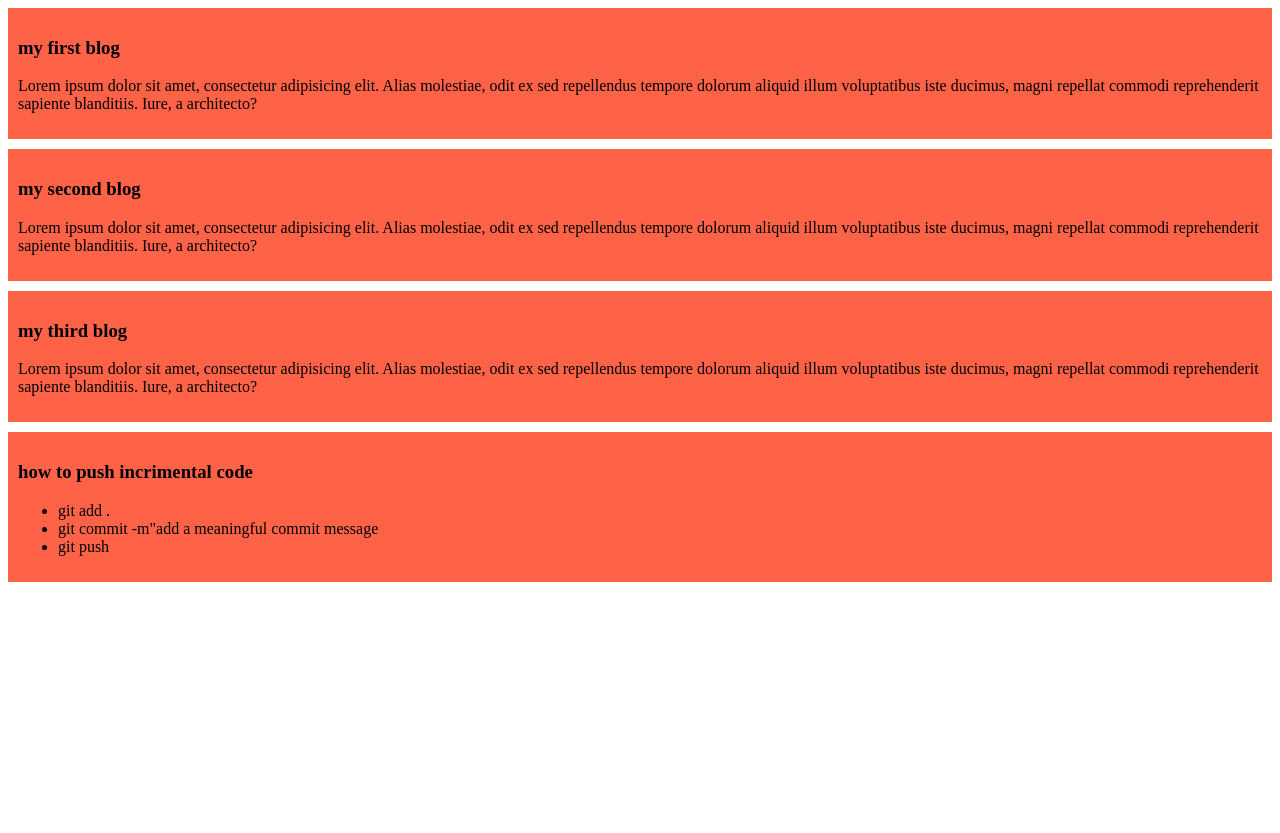
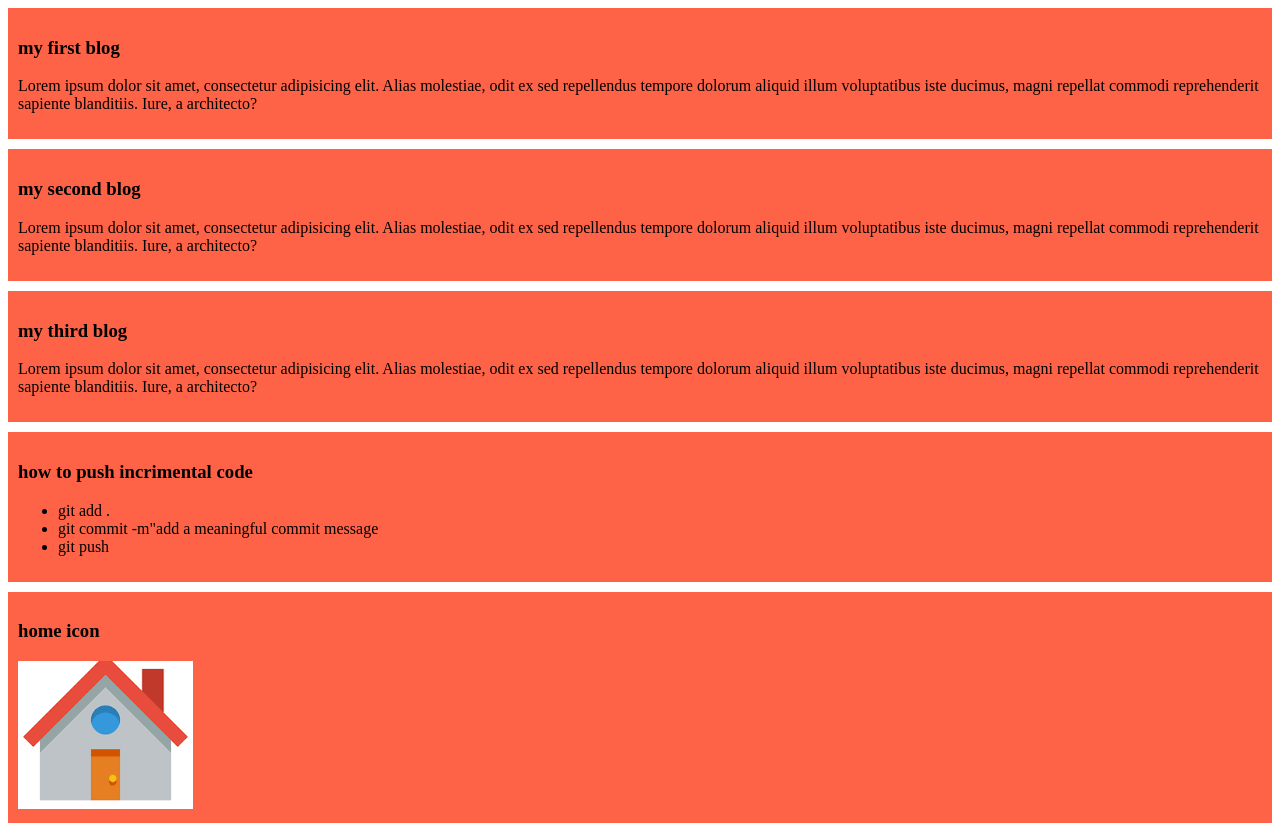
Before and after one commit to rakibnafiz6/my-simple-website, a plain HTML site: page index.html in a window 1280 px wide. Before the commit the page ends 800 px from the top, so only its background shows below. Drawn offline with Linux system fonts and the light colour scheme.

Commit message:
my home images

```diff
--- a/index.html
+++ b/index.html
@@ -27,6 +27,10 @@
             <li>git push</li>
         </ul>
     </div>
+    <div>
+        <h3>home icon</h3>
+        <img src="images/home image.png" alt="">
+    </div>
 
 </body>
 </html>
```
Also changed, not shown: images/home image.png (added).
